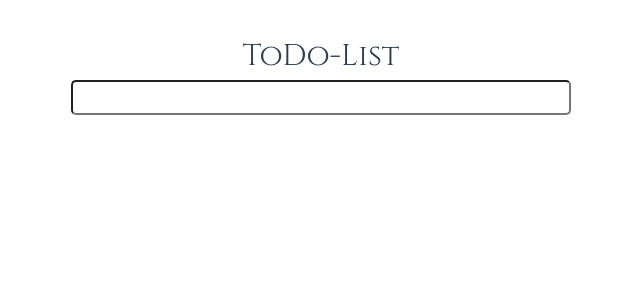
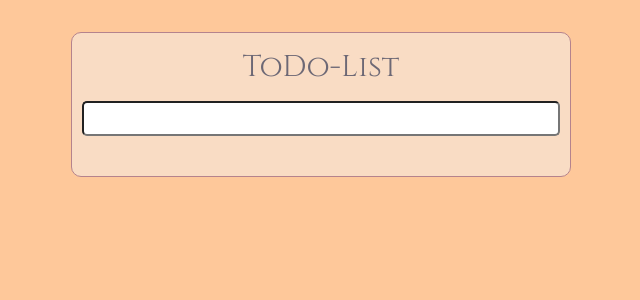
Before and after one commit to GioMoreira/ToDo-List---Vue3, a Vue app: page / in a window 1280 px wide. Shown: the top 300 px of the page, without its empty margins (319-959 px from the left). Built offline with nearby package versions, Linux system fonts and the light colour scheme.

Commit message:
pallete update

```diff
--- a/src/assets/main.css
+++ b/src/assets/main.css
@@ -1,6 +1,11 @@
 @import "./base.css";
-@import url('https://fonts.googleapis.com/css2?family=Cinzel&display=swap');
+@import url('https://fonts.googleapis.com/css2?family=Cinzel&family=Lato&display=swap');
 
+body {
+  background: #fec89a;
+  color: #6d6875;
+  font-family: 'Cinzel', serif;
+}
 
 #app {
 
--- a/src/components/TodoList.vue
+++ b/src/components/TodoList.vue
@@ -45,19 +45,24 @@
 <style>
     .todo-list{
         max-width: 500px;
+        padding: 10px;
         margin: auto;
+        background: #f9dcc4 ;
+        border-radius: 10px;
+        border: 1px solid #b5838d;
 
     }
 
     h1 {
         text-align: center;
-        font-family: 'Cinzel', serif;
+
+
     }
 
     .text-field {
         width: 100%;
         height: 35px;
-        margin-bottom: 15px;
+        margin: 10px 0 30px 0;;
         border-radius: 5px;
     }
 
@@ -70,19 +75,22 @@
         display: flex;
         justify-content: space-between;
         margin-bottom: 5px;
-        font-family: sans-serif;
+        font-size: 16px;
+        font-family: 'Lato', sans-serif;
     }
 
     .delete-btn {
-        background: grey;
+        background: #b5838d;
         border: 1px solid white;
-        width: 18px;
+        width: 20px;
         padding: 2px;
         border-radius: 3px;
         display: flex;
         justify-content: center;
         font-weight: bold;
         margin-left: 8px ;
+        color: #fff;
+        cursor: pointer;
     }
 
 </style>
```
